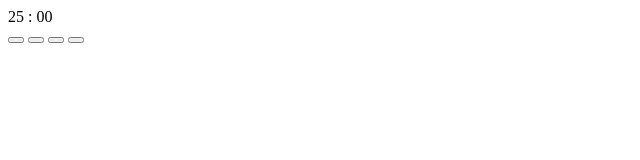
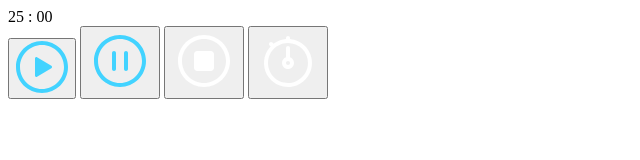
Before and after one commit to fespschulte/RS-Explorer-08-Project-FocusTimer, a plain HTML site: page index.html in a window 1280 px wide. Shown: the whole page, without its empty margins (0-640 px from the left). Drawn offline with Linux system fonts and the light colour scheme.

Commit message:
Inclusão dos ícones dos botões em svg no assets

```diff
--- a/index.html
+++ b/index.html
@@ -14,10 +14,10 @@
       <span class="seconds">00</span>
     </div>
     <div class="controls">
-      <button class="play"></button>
-      <button class="pause"></button>
-      <button class="stop"></button>
-      <button class="set"></button>
+      <button class="play"><img src="./assets/play.svg" alt="ícone para dar play"></button>
+      <button class="pause"><img src="./assets/pause.svg" alt="ícone para dar pause"></button>
+      <button class="stop"><img src="./assets/stop.svg" alt="ícone para dar stop"></button>
+      <button class="set"><img src="./assets/set.svg" alt="ícone para configurar o timer"></button>
     </div>
   </main>
   <footer>
```
Also changed, not shown: assets/pause.svg (added), assets/play.svg (added), assets/set.svg (added), assets/stop.svg (added).
